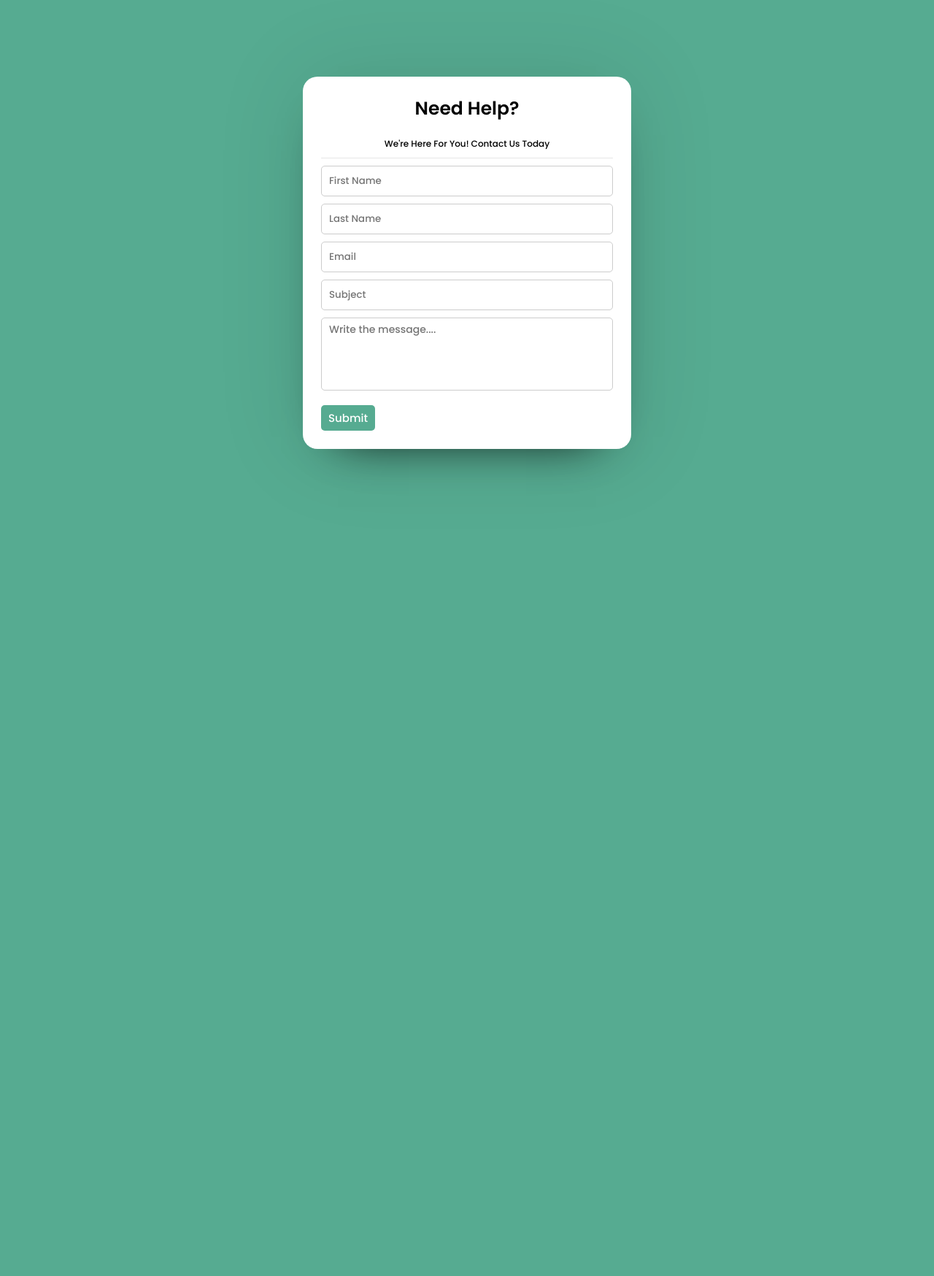
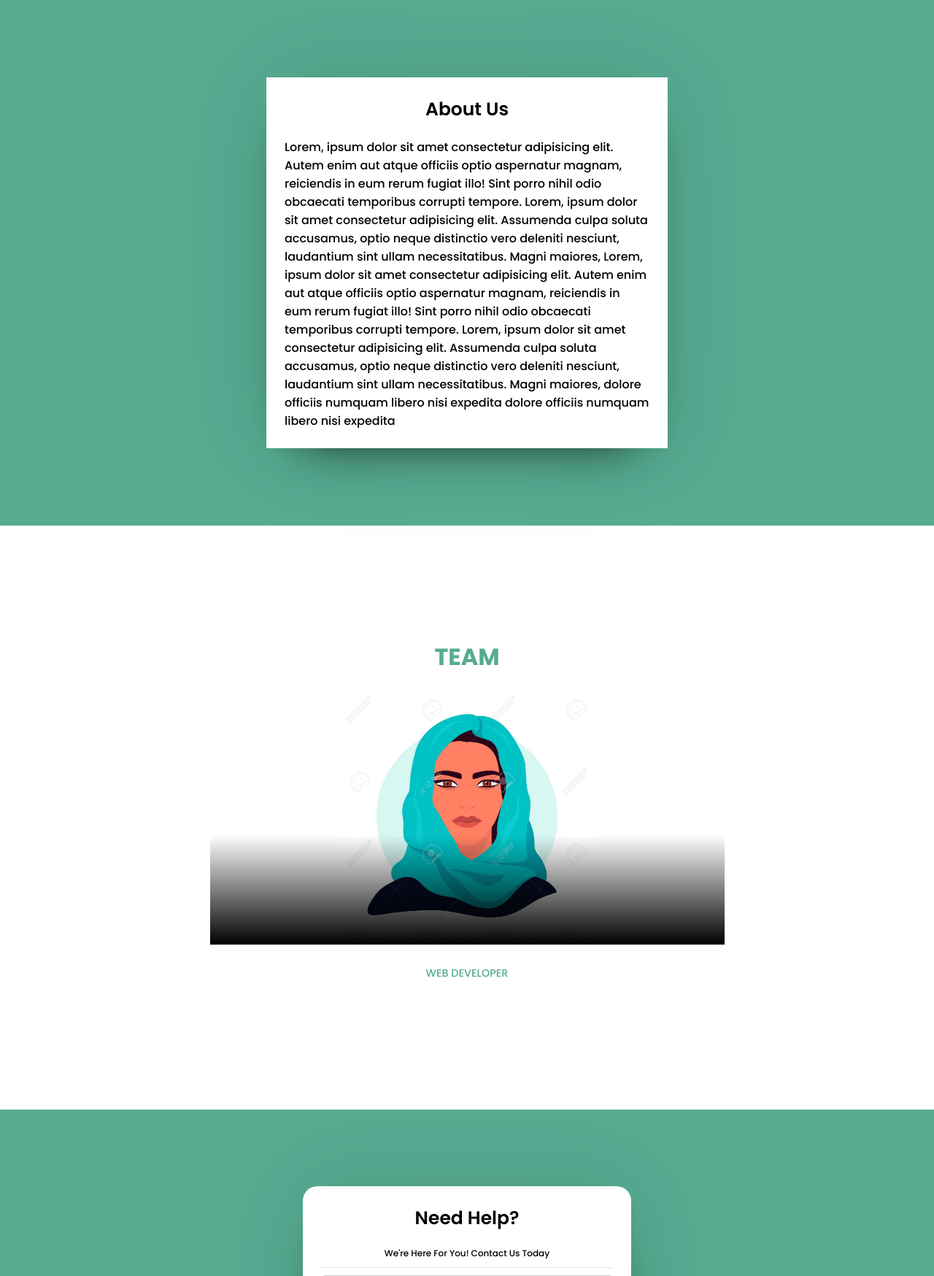
Before and after one commit to ridia6390/fyp_calventer, a PHP site: page /calventer/contact.php in a window 1280 px wide. Shown: the top 1748 px of the page at 73% size. Before the commit the page ends 654 px from the top, so only its background shows below. Run offline with PHP 8.4, Linux system fonts and the light colour scheme.

Commit message:
Meeting Prep and minor changes

```diff
--- a/contact.php
+++ b/contact.php
@@ -4,14 +4,36 @@
 <head>
   <meta charset="UTF-8" />
   <meta name="viewport" content="width=device-width, initial-scale=1.0" />
-  <!-- <link rel="stylesheet" href="style/teamstyle.css" /> -->
+  <link rel="stylesheet" href="style/teamstyle.css" />
   <link rel="stylesheet" href="style/style.css" />
-  <!-- <link rel="stylesheet" href="https://cdn.jsdelivr.net/npm/swiper@10/swiper-bundle.min.css" /> -->
+  <link rel="stylesheet" href="https://cdn.jsdelivr.net/npm/swiper@10/swiper-bundle.min.css" />
   <title>Contact</title>
 </head>
 
 <body>
-  <!-- DEMO TEAM DESIGN
+  <!-- DEMO TEAM DESIGN-->
+  <div class="about">
+    <div class="about-box">
+      <h3>About Us</h3>
+      <p> Lorem, ipsum dolor sit amet consectetur adipisicing elit. Autem enim aut atque officiis
+        optio aspernatur magnam,
+        reiciendis in eum rerum fugiat illo! Sint porro nihil odio obcaecati temporibus corrupti tempore.
+        Lorem, ipsum dolor sit amet consectetur adipisicing elit. Assumenda culpa soluta accusamus,
+        optio neque distinctio vero deleniti nesciunt,
+        laudantium sint ullam necessitatibus. Magni maiores,
+        Lorem, ipsum dolor sit amet consectetur adipisicing elit. Autem enim aut atque officiis
+        optio aspernatur magnam,
+        reiciendis in eum rerum fugiat illo! Sint porro nihil odio obcaecati temporibus corrupti tempore.
+        Lorem, ipsum dolor sit amet consectetur adipisicing elit. Assumenda culpa soluta accusamus,
+        optio neque distinctio vero deleniti nesciunt,
+        laudantium sint ullam necessitatibus. Magni maiores, dolore officiis numquam libero nisi expedita dolore officiis numquam libero nisi expedita
+      </p>
+
+
+    </div>
+  </div>
+
+
   <div class="content">
     <section id="team">
 
@@ -22,11 +44,10 @@
       <div class="swiper mySwiper">
         <div class="swiper-wrapper">
 
-
           <div class="swiper-slide">
             <div class="team-box">
               <div class="image1">
-                <img src="images/butterfly.jpg">
+                <img src="images/bu.jpg">
               </div>
               <div class="text">
                 <strong>Ms Butterfly</strong>
@@ -35,12 +56,10 @@
             </div>
           </div>
 
-
-
           <div class="swiper-slide">
             <div class="team-box">
               <div class="image1">
-                <img src="images/butterfly.jpg">
+                <img src="images/bu.jpg">
               </div>
               <div class="text">
                 <strong>Ms Butterfly</strong>
@@ -49,11 +68,10 @@
             </div>
           </div>
 
-
-           <div class="swiper-slide">
+          <div class="swiper-slide">
             <div class="team-box">
               <div class="image1">
-                <img src="images/butterfly.jpg">
+                <img src="images/bu.jpg">
               </div>
               <div class="text">
                 <strong>Ms Butterfly</strong>
@@ -61,35 +79,6 @@
               </div>
             </div>
           </div>
-
-
-           <div class="swiper-slide">
-            <div class="team-box">
-              <div class="image1">
-                <img src="images/butterfly.jpg">
-              </div>
-              <div class="text">
-                <strong>Ms Butterfly</strong>
-                <span> WEB DEVELOPER</span>
-              </div>
-            </div>
-          </div>
-
-
-           <div class="swiper-slide">
-            <div class="team-box">
-              <div class="image1">
-                <img src="images/butterfly.jpg">
-              </div>
-              <div class="text">
-                <strong>Ms Butterfly</strong>
-                <span> WEB DEVELOPER</span>
-              </div>
-            </div>
-          </div>
-
-
-
         </div>
       </div>
 
@@ -115,7 +104,7 @@
       });
     </script>
   </div>
-  -->
+
   <div class="container">
     <div class="box form-box">
       <header>Need Help?</header>
--- a/style/style.css
+++ b/style/style.css
@@ -161,6 +161,31 @@ main {
 
 /************************************ CONTACT ************************************/
 
+.about {
+  display: flex;
+  align-items: center;
+  justify-content: center;
+  min-height: 90vh;
+}
+
+.about-box {
+  background: white;
+  display: flex;
+  flex-direction: column;
+  width: 550px;
+  margin: 0px 10px;
+  padding: 25px 25px;
+  box-shadow: 0 0 128px 0 rgba(0, 0, 0, 0.1), 0 32px 64px -48px rgba(0, 00, 0.5);
+}
+
+.about-box h3 {
+  text-align: center;
+  font-size: 25px;
+  font-weight: 600;
+  padding-bottom: 10px;
+  margin-bottom: 10px;
+}
+
 input[type="text"] {
   width: 100%;
   padding: 10px;
@@ -173,13 +198,11 @@ input[name="message"] {
   height: 100px;
   padding-bottom: 75px;
   text-align: left;
-
 }
 
-input[name="message"]::placeholder{
+input[name="message"]::placeholder {
   font-size: 14px;
   position: absolute;
   top: 5px;
   left: 10px;
-
 }
--- a/style/teamstyle.css
+++ b/style/teamstyle.css
@@ -11,7 +11,7 @@ a {
 }
 
 .content {
-  background-color: black;
+  background-color: White;
 }
 
 #team {
@@ -24,7 +24,7 @@ a {
 }
 
 .team-heading h3 {
-  color: #56ab91;
+  color:#56ab91;
   font-size: 2rem;
   text-transform: uppercase;
 }
@@ -73,7 +73,7 @@ a {
 }
 
 .text span {
-  color: #919191;
+  color:#56ab91;
   font-size: 0.9rem;
 }
 
```
Also changed, not shown: images/bu.jpg (added).
